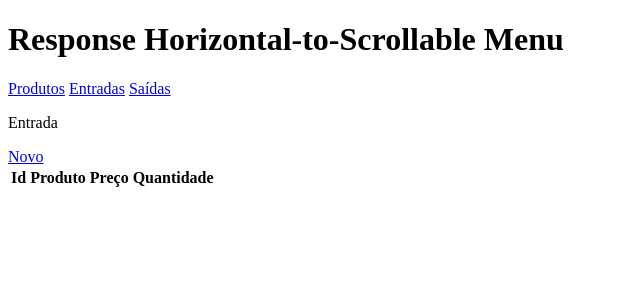
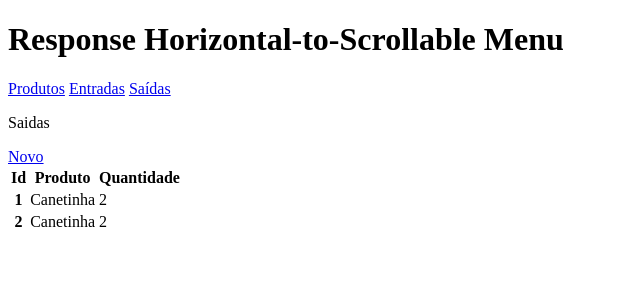
Before and after one commit to frreiro/estoque, a Django app: page /saida/list_saida in a window 1280 px wide. Shown: the top 300 px of the page, without its empty margins (0-640 px from the left). Run offline with Django 5.2, Linux system fonts and the light colour scheme; data comes from the database, SQL or seed files in the repository; both versions use the stored data as it was after the commit; lists and menus that the app fills with data are empty.

Commit message:
feat: remove preco from saida and entrada

```diff
--- a/core/templates/base.html
+++ b/core/templates/base.html
@@ -1,12 +1,13 @@
 <!DOCTYPE html>
 {% load static %}
-<html lang="en">
+<html lang="pt-br">
 <head>
     <meta charset="UTF-8">
-    <meta http-equiv="X-UA-Compatible" content="IE=edge">
-    <meta name="viewport" content="width=device-width, initial-scale=1.0">
+    <meta name="viewport" content="width=device-width,
+ initial-scale=1.0">
     <title>Django</title>
 </head>
+
 <body>
     <h1>Response Horizontal-to-Scrollable Menu</h1>
     <a href="{% url 'produto:list_produto' %}">Produtos</a>
@@ -14,4 +15,5 @@
     <a href="{% url 'saida:list_saida' %}">Saídas</a>
     {% block product %}{% endblock %}
 </body>
+
 </html>
--- a/core/views.py
+++ b/core/views.py
@@ -4,6 +4,6 @@
 def index(request):
     template_name = 'index.html'
     context = {
-        'mensagem': 'Bem vindo a aplicaçao'
+        'mensagem': 'Bem vindo à aplicação estoqueWeb'
     }
     return render(request, template_name, context)
--- a/entrada/templates/list_entrada.html
+++ b/entrada/templates/list_entrada.html
@@ -6,7 +6,6 @@
     <tr>
       <th>Id</th>
       <th>Produto</th>
-      <th>Preço</th>
       <th>Quantidade</th>
       <th></th>
     </tr>
@@ -14,7 +13,6 @@
   <tbody>{% for entrada in entradas %}<tr>
       <th>{{ entrada.id }}</th>
       <td>{{ entrada.produto }}</td>
-      <td>{{ entrada.preco }}</td>
       <td>{{ entrada.quantidade }}</td>
       <td><a class="button is-primary" href="{% url 'entrada:update_entrada' entrada.id %}">alterar</a></td>
       <td><a class="button is-primary" href="{% url 'entrada:delete_entrada' entrada.id %}">deletar</a></td>
--- a/entrada/views.py
+++ b/entrada/views.py
@@ -20,7 +20,6 @@
         if form.is_valid():
             form.save(commit=False)
             form.cleaned_data['produto'].quantidade = form.cleaned_data['produto'].quantidade + form.cleaned_data['quantidade']
-            form.cleaned_data['produto'].preco = form.cleaned_data['preco']
             form.cleaned_data['produto'].save_base()
             form.save()
             return redirect('entrada:list_entrada')
--- a/produto/forms.py
+++ b/produto/forms.py
@@ -4,4 +4,4 @@
 class ProdutoForm(ModelForm):
     class Meta:
         model = Produtos
-        fields = ['produto', 'cor', 'descricao']
+        fields = ['produto', 'cor', 'descricao', 'preco']
--- a/saida/templates/list_saida.html
+++ b/saida/templates/list_saida.html
@@ -1,21 +1,19 @@
 {% extends 'base.html' %}{% block product %}
-<p>Entrada</p>
+<p>Saidas</p>
 <a class="button is-primary" href="{% url 'saida:new_saida' %}">Novo</a>
 <table class="table">
   <thead>
     <tr>
       <th>Id</th>
       <th>Produto</th>
-      <th>Preço</th>
       <th>Quantidade</th>
       <th></th>
     </tr>
   </thead>
   <tbody>{% for saida in saidas %}<tr>
-      <th>{{ entrada.id }}</th>
-      <td>{{ entrada.produto }}</td>
-      <td>{{ entrada.preco }}</td>
-      <td>{{ entrada.quantidade }}</td>
+      <th>{{ saida.id }}</th>
+      <td>{{ saida.produto }}</td>
+      <td>{{ saida.quantidade }}</td>
     </tr>{% endfor %} </tbody>
 </table>
 {% endblock %}
--- a/saida/views.py
+++ b/saida/views.py
@@ -1,6 +1,7 @@
-from django.shortcuts import render
+from django.shortcuts import render, redirect
 from .models import Saidas
 from .forms import SaidaForm
+
 # Create your views here.
 def list_saida(request):
     saidas = Saidas.objects.all()
@@ -16,7 +17,7 @@
         form = SaidaForm(request.POST)
         if form.is_valid():
             form.save(commit=False)
-            form.cleaned_data['produto'].quantidade = form.cleaned_data['produto'].quantidade + form.cleaned_data['quantidade']
+            form.cleaned_data['produto'].quantidade = form.cleaned_data['produto'].quantidade - form.cleaned_data['quantidade']
             form.cleaned_data['produto'].save_base()
             form.save()
             return redirect('saida:list_saida')
```
Also changed, not shown: core/templates/index.html (+12 -2 lines), core/urls.py (added, +9 -0 lines), db.sqlite3.
